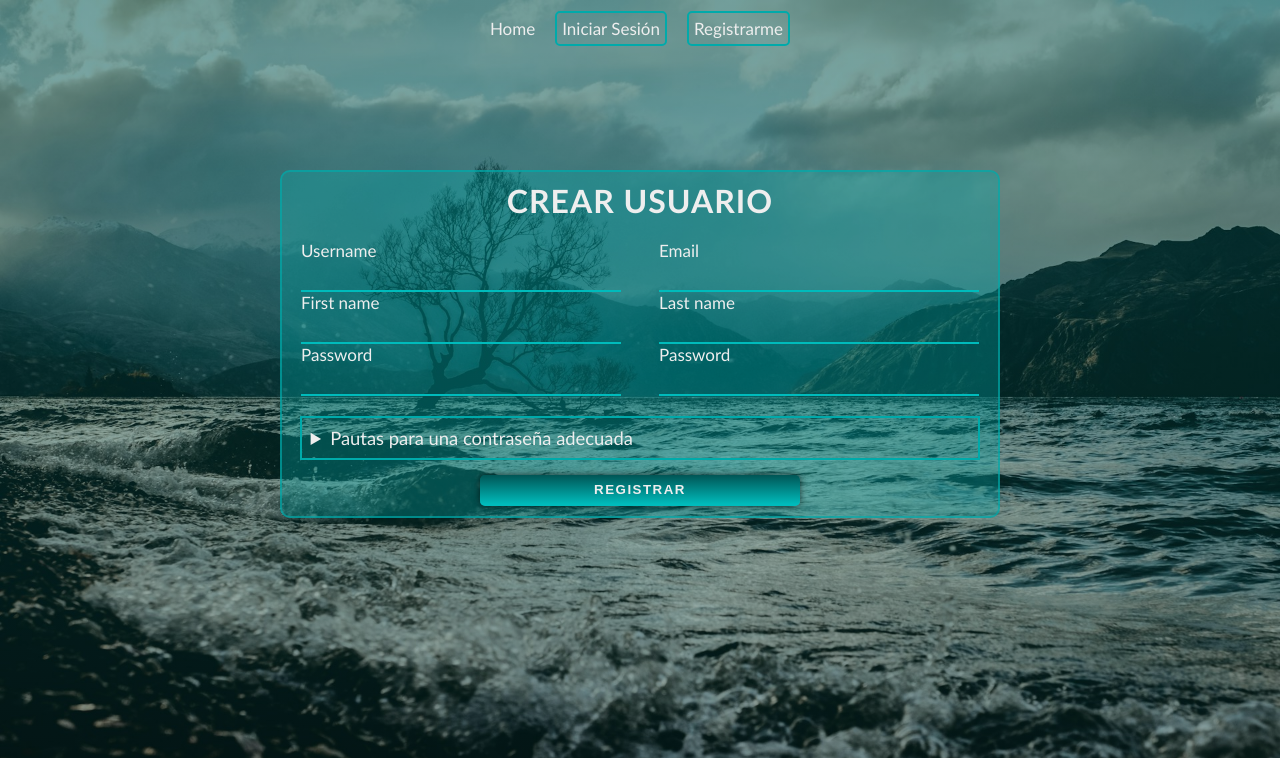
After one commit to Fernanda-Marcano/custom-users, a Django app: template templates/registration/register.html in a window 1280 px wide. The commit adds this page. Shown: the top 758 px of the page. Run offline with Django 5.2, Linux system fonts and the light colour scheme; the template is opened without the code that fills it, so the values that code supplies are empty, except form fields; tables that the repository leaves empty hold one stand-in row (values such as "Sample post"); form fields are guessed from the names that the template uses.

Commit message:
Estilo del registro de usuarios terminado

```diff
--- a/apps/usuario/views.py
+++ b/apps/usuario/views.py
@@ -18,7 +18,7 @@ def register_user(request):
     context = {
         'form':form,
     }
-    return render(request, 'user/register.html', context)
+    return render(request, 'registration/register.html', context)
 
 
 def list_user(request):
--- /dev/null
+++ b/static/css/register.css
@@ -0,0 +1,74 @@
+.register {
+    background-color: #0aa5;
+    flex-basis: 45rem;
+    border-radius: 10px;
+    display: flex;
+    flex-direction: column;
+    border: 2px solid #0aaa;
+}
+
+.register__inputs {
+    display: flex;
+    justify-content: space-around;
+}
+
+.cont__input {
+    display: flex;
+    flex-direction: column;
+}
+
+.cont__input input {
+    width: 20rem;
+    padding: 7px 0;
+    background-color: transparent;
+    border: none;
+    border-bottom: 2px solid #0bb;
+    color: #eee;
+}
+
+.cont__input input:focus-visible {
+    outline: none;
+    background: linear-gradient(transparent, #0aa);
+}
+
+details {
+    border: 2px solid #0aa;
+    padding: 9px;
+    max-width: 92%;
+    margin: auto;
+    margin-top: 20px;
+    font-size: 1.15rem;
+}
+
+details[open] {
+    border: 2px solid #0aa;
+}
+
+.cont__li {
+    font-size: 0.9rem;
+    margin-top: 5px;
+}
+
+.cont__li li {
+    list-style: none;
+}
+
+.cont__input .boton {
+    margin: auto;
+    margin-top: 15px;
+    margin-bottom: 10px;
+}
+
+.regist {
+    margin-bottom: 20px;
+}
+
+@media screen and (max-width: 630px) {
+    .register__inputs {
+        flex-wrap: wrap;
+    }
+
+    details {
+        max-width: 19rem;
+    }
+}
--- a/templates/layouts/base.html
+++ b/templates/layouts/base.html
@@ -6,6 +6,7 @@
     <meta name="viewport" content="width=device-width, initial-scale=1.0">
     <link rel="stylesheet" href="{% static 'css/style.css' %}">
     <link rel="stylesheet" href="{% static 'css/login.css' %}">
+    <link rel="stylesheet" href="{% static 'css/register.css' %}">
     <title>Gestión de usuario | {% block title %}{% endblock title %}</title>
 </head>
 <body>
--- /dev/null
+++ b/templates/registration/register.html
@@ -0,0 +1,56 @@
+{% extends '../layouts/base.html' %}
+
+{% block title %}Registro{% endblock title %}
+
+{% block content %}
+    <div class="content__form">
+        <form action="{% url 'register-user' %}" method="post" class="register">
+            {% csrf_token %}
+            <h2 class="titulo__form regist">Crear Usuario</h2>
+            <div class="register__inputs">
+                <div class="cont__input">
+                    <label for="">{{ form.username.label_tag }}</label>
+                    {{ form.username }}
+                </div>
+                <div class="cont__input">
+                    <label for="">{{ form.email.label_tag }}</label>
+                    {{ form.email }}
+                </div>
+            </div>
+            <div class="register__inputs">
+                <div class="cont__input">
+                    <label for="">{{ form.first_name.label_tag }}</label>
+                    {{ form.first_name }}
+                </div>
+                <div class="cont__input">
+                    <label for="">{{ form.last_name.label_tag }}</label>
+                    {{ form.last_name }}
+                </div>
+            </div>
+            <div class="register__inputs">
+                <div class="cont__input">
+                    <label for="">{{ form.password1.label_tag }}</label>
+                    {{ form.password1 }}
+                </div>
+                <div class="cont__input">
+                    <label for="">{{ form.password2.label_tag }}</label>
+                    {{ form.password2 }}
+                </div>
+            </div>
+            <div class="register__ul">
+                <details>
+                    <summary>Pautas para una contraseña adecuada</summary>
+                    <ul class="cont__li">
+                        {% for campo in form %}
+                            {{ campo.help_text }}
+                        {% endfor %}
+                    </ul>
+                </details>
+            </div>
+            <div class="cont__input">
+                <input type="submit" value="registrar" class="boton">
+            </div>
+
+        </form>
+    </div>
+{% endblock content %}
--- a/templates/user/register.html
+++ /dev/null
@@ -1,5 +0,0 @@
-<form action="{% url 'register-user' %}" method="post">
-    {% csrf_token %}
-    {{ form }}
-    <input type="submit" value="registrar">
-</form>
```
Also changed, not shown: apps/usuario/models.py (+4 -4 lines), apps/usuario/migrations/0008_alter_customuser_email_alter_customuser_first_name_and_more.py (added).
